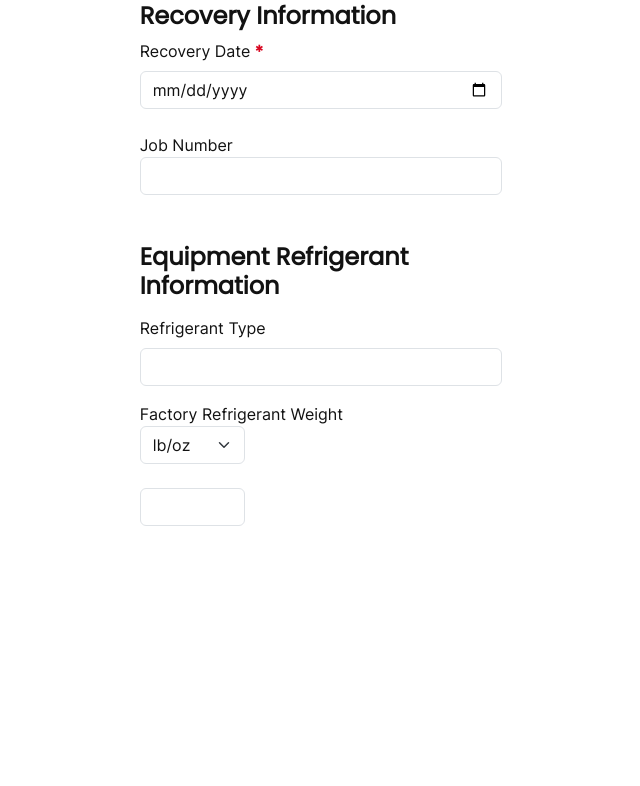
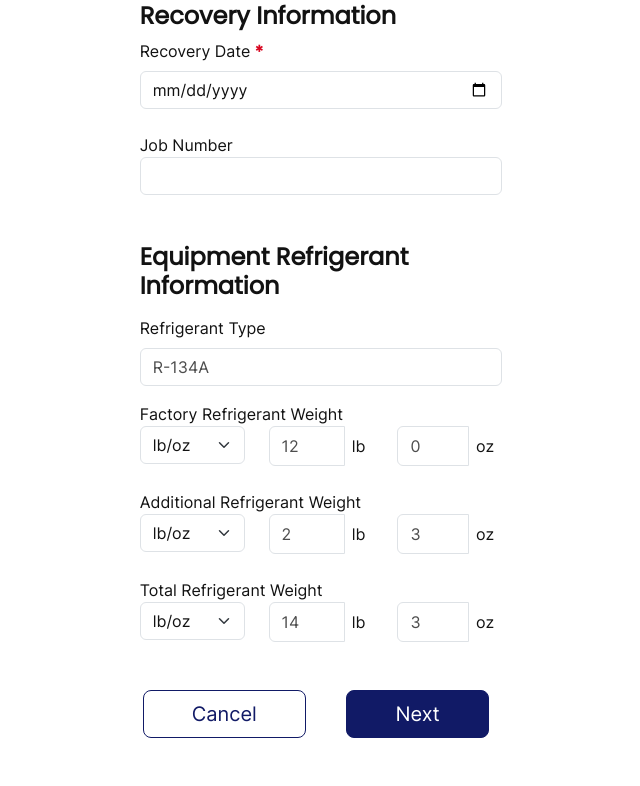
Before and after one commit to Christopher-DSA/Week2TempRefit, a Flask app: template templates/recovery/recovery-ods-sheet.html in a window 1280 px wide. Shown: the part 396-1182 px from the top of the page, without its empty margins (319-959 px from the left). Before the commit the page ends 922 px from the top, so only its background shows below. Run offline with Flask 3, Linux system fonts and the light colour scheme; the template is opened without the code that fills it, so the values that code supplies are empty.

Commit message:
finish first page of Recovery ODS Sheet

```diff
--- a/templates/recovery/recovery-ods-sheet.html
+++ b/templates/recovery/recovery-ods-sheet.html
@@ -228,10 +228,10 @@
                 <div class="mb-3">
                   <h4 class="mb-3">Equipment Refrigerant Information</h4>
                   <label for="Refrigerant Type" class="form-label">Refrigerant Type</label>
-                  <input type="text" class="form-control" />
+                  <input type="text" class="form-control" placeholder="R-134A" readonly/>
                 </div>
 
-                <!-- Refrigerant Inputs -->
+                <!-- Factory Refrigerant Weight input -->
                 <div class="mb-5">
                   <label for="Unit Type">Factory Refrigerant Weight</label>
                   <div class="row">
@@ -240,15 +240,94 @@
                         <option>lb/oz</option>
                         <option>kg/g</option>
                       </select>
+                    </div>
 
-                      <label for="refrigerant-weight"></label>
-                      <input type="number" class="form-control"/>
+                    <div class="col-4">
+                      <div class="input-group">
+                        <input type="number" class="form-control" placeholder="12" readonly/>
+                        <label class="input-group-sm p-2">lb</label>
+                      </div>
                     </div>
-                  </div>
+
+                    <div class="col-4">
+                      <div class="input-group">
+                        <input type="number" class="form-control" placeholder="0" readonly/>
+                        <label class="input-group-sm p-2">oz</label>
+                      </div>
+                    </div>
                 </div>
 
+                <!-- Space in between -->
+                <div class="mb-4"></div>
+
+                <!-- Additional Refrigerant Weight input-->
+                <div class="mb-5">
+                  <label for="Unit Type">Additional Refrigerant Weight</label>
+                  <div class="row">
+                    <div class="col-4">
+                      <select class="form-select">
+                        <option>lb/oz</option>
+                        <option>kg/g</option>
+                      </select>
+                    </div>
+
+                    <div class="col-4">
+                      <div class="input-group">
+                        <input type="number" class="form-control" placeholder="2" readonly/>
+                        <label class="input-group-sm p-2">lb</label>
+                      </div>
+                    </div>
+
+                    <div class="col-4">
+                      <div class="input-group">
+                        <input type="number" class="form-control" placeholder="3" readonly/>
+                        <label class="input-group-sm p-2">oz</label>
+                      </div>
+                    </div>
+                </div>
+
+                  <!-- Space in between -->
+                  <div class="mb-4"></div>
+
+                <!-- Total Refrigerant Weight input -->
+                <div class="mb-5">
+                  <label for="Unit Type">Total Refrigerant Weight</label>
+                  <div class="row">
+                    <div class="col-4">
+                      <select class="form-select">
+                        <option>lb/oz</option>
+                        <option>kg/g</option>
+                      </select>
+                    </div>
+
+                    <div class="col-4">
+                      <div class="input-group">
+                        <input type="number" class="form-control" placeholder="14" readonly/>
+                        <label class="input-group-sm p-2">lb</label>
+                      </div>
+                    </div>
+
+                    <div class="col-4">
+                      <div class="input-group">
+                        <input type="number" class="form-control" placeholder="3"readonly/>
+                        <label class="input-group-sm p-2">oz</label>
+                      </div>
+                    </div>
+                </div>
+              </div>
+
+              <div class="row">
+                <div class="col-6 d-flex justify-content-center">
+                  <button type="cancel" class="btn btn-lg btn-outline-primary py-2 px-5">Cancel</button>
+                </div>
+                <div class="col-6 d-flex justify-content-center">
+                  <button type="submit" class="btn btn-lg btn-primary py-2 px-5">Next</button>
+                </div>
               </div>
             </div>
+
+            </div>
+
 
           </form>
           <!-- End: Form -->
```
